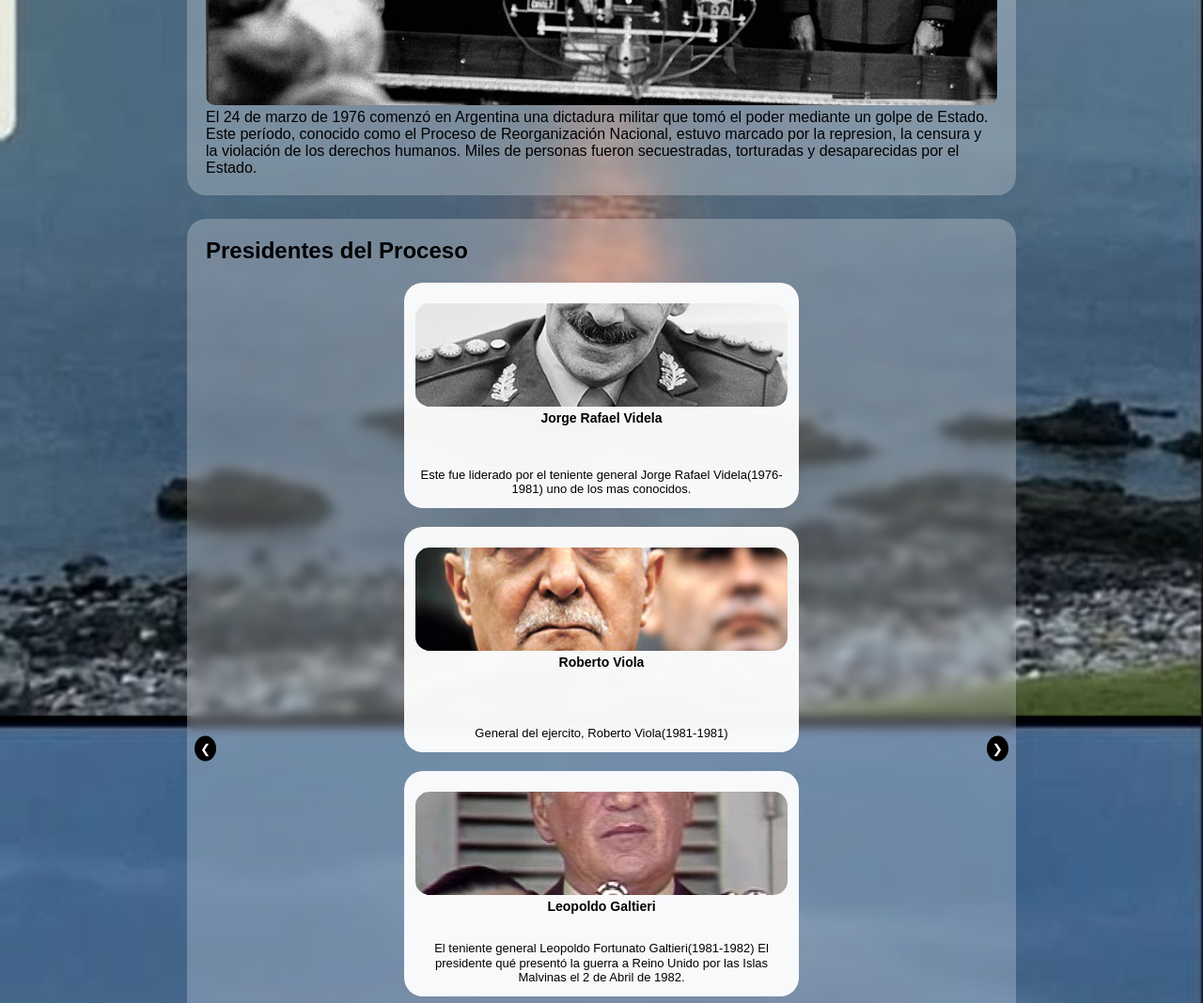
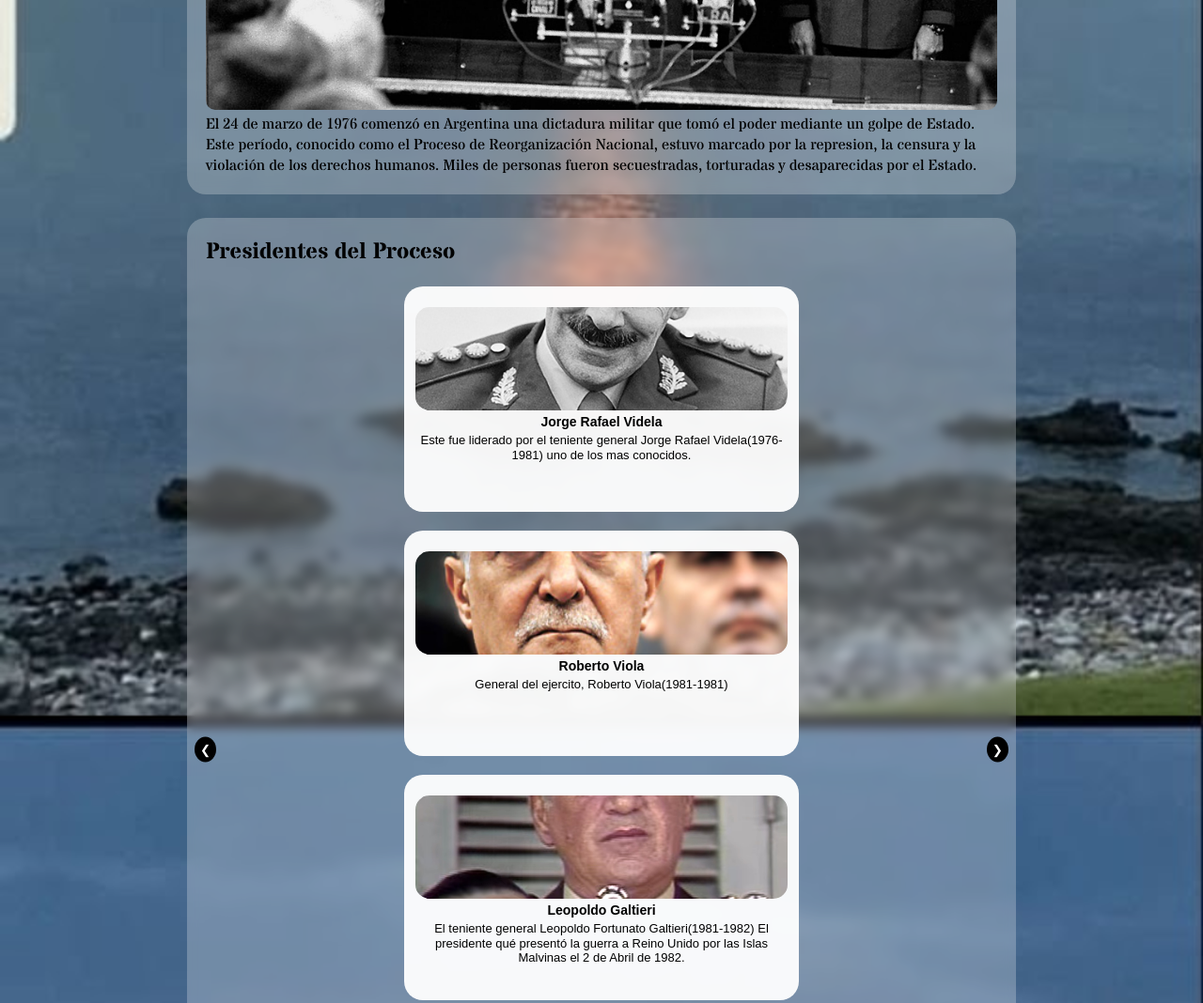
Before and after one commit to Juanceto/1976, a plain HTML site: page index.html in a window 1280 px wide. Shown: the part 840-1908 px from the top of the page at 94% size. Drawn offline with nearby package versions, Linux system fonts and the light colour scheme.

Commit message:
Update styles and structure for cards in index.html

```diff
--- a/index.html
+++ b/index.html
@@ -5,6 +5,9 @@
 
 <head>
 <title>Dictadura en Argentina</title>
+
+<!-- FUENTE STENCIL -->
+<link href="https://fonts.googleapis.com/css2?family=Stardos+Stencil:wght@400;700&display=swap" rel="stylesheet">
 
 <style>
 * {
@@ -17,6 +20,15 @@ body {
     font-family: Arial;
     background: url('arg.jpg') no-repeat center center fixed;
     background-size: cover;
+}
+
+/* FUENTE SOLO FUERA DE CARDS */
+header h1,
+header p,
+section h2,
+section > p,
+footer {
+    font-family: 'Stardos Stencil', serif;
 }
 
 .wrapper {
@@ -32,7 +44,6 @@ header {
     border-radius: 45px;
     overflow: hidden;
     position: relative;
-
     display: flex;
     align-items: center;
     justify-content: center;
@@ -72,18 +83,14 @@ section img {
 /* CARD */
 .card {
     display: none;
-
     width: 90%;
     max-width: 420px;
     margin: 20px auto;
-
     background: rgba(255,255,255,0.95);
     border-radius: 20px;
     padding: 12px;
     text-align: center;
-
     height: 240px;
-
     display: flex;
     flex-direction: column;
 }
@@ -100,24 +107,17 @@ section img {
     border-radius: 15px;
 }
 
-/* CONTENEDOR INTERNO (clave) */
-.card-content {
-    flex: 1;
-    display: flex;
-    flex-direction: column;
-    justify-content: space-between;
-    overflow: hidden;
-}
-
-/* TEXTO */
+/* TEXTO CARD */
 .card h3 {
     margin: 4px 0;
     font-size: 14px;
+    font-family: Arial;
 }
 
 .card p {
     font-size: 13px;
     line-height: 1.2;
+    font-family: Arial;
 }
 
 /* FLECHAS */
@@ -176,34 +176,26 @@ Miles de personas fueron secuestradas, torturadas y desaparecidas por el Estado.
 
 <div class="card activa">
 <img src="Jorge.jpg">
-<div class="card-content">
 <h3>Jorge Rafael Videla</h3>
 <p>Este fue liderado por el teniente general Jorge Rafael Videla(1976-1981) uno de los mas conocidos.</p>
-</div>
 </div>
 
 <div class="card">
 <img src="viola.jpg">
-<div class="card-content">
 <h3>Roberto Viola</h3>
 <p>General del ejercito, Roberto Viola(1981-1981)</p>
-</div>
 </div>
 
 <div class="card">
 <img src="Galtieri.jpg">
-<div class="card-content">
 <h3>Leopoldo Galtieri</h3>
 <p>El teniente general Leopoldo Fortunato Galtieri(1981-1982) El presidente qué presentó la guerra a Reino Unido por las Islas Malvinas el 2 de Abril de 1982.</p>
-</div>
 </div>
 
 <div class="card">
 <img src="Bignone.png" style="object-position:center top;">
-<div class="card-content">
 <h3>Reynaldo Bignone</h3>
 <p>Terminando el gobierno militar con Reynaldo Benito Bignone(1982-1983) quien llamo a elecciones democraticas el 30 de octubre de 1983.</p>
-</div>
 </div>
 
 </section>
@@ -257,11 +249,12 @@ function mover(dir) {
     mostrar(index);
 }
 
-/* 🔥 AJUSTE SOLO DENTRO DEL P */
+/* AJUSTE TEXTO CARDS */
 function ajustarTexto() {
-    document.querySelectorAll(".card p").forEach(p => {
+    document.querySelectorAll(".card").forEach(card => {
+        const p = card.querySelector("p");
         let size = 13;
-        while (p.scrollHeight > p.clientHeight && size > 9) {
+        while (card.scrollHeight > card.clientHeight && size > 10) {
             size--;
             p.style.fontSize = size + "px";
         }
```
